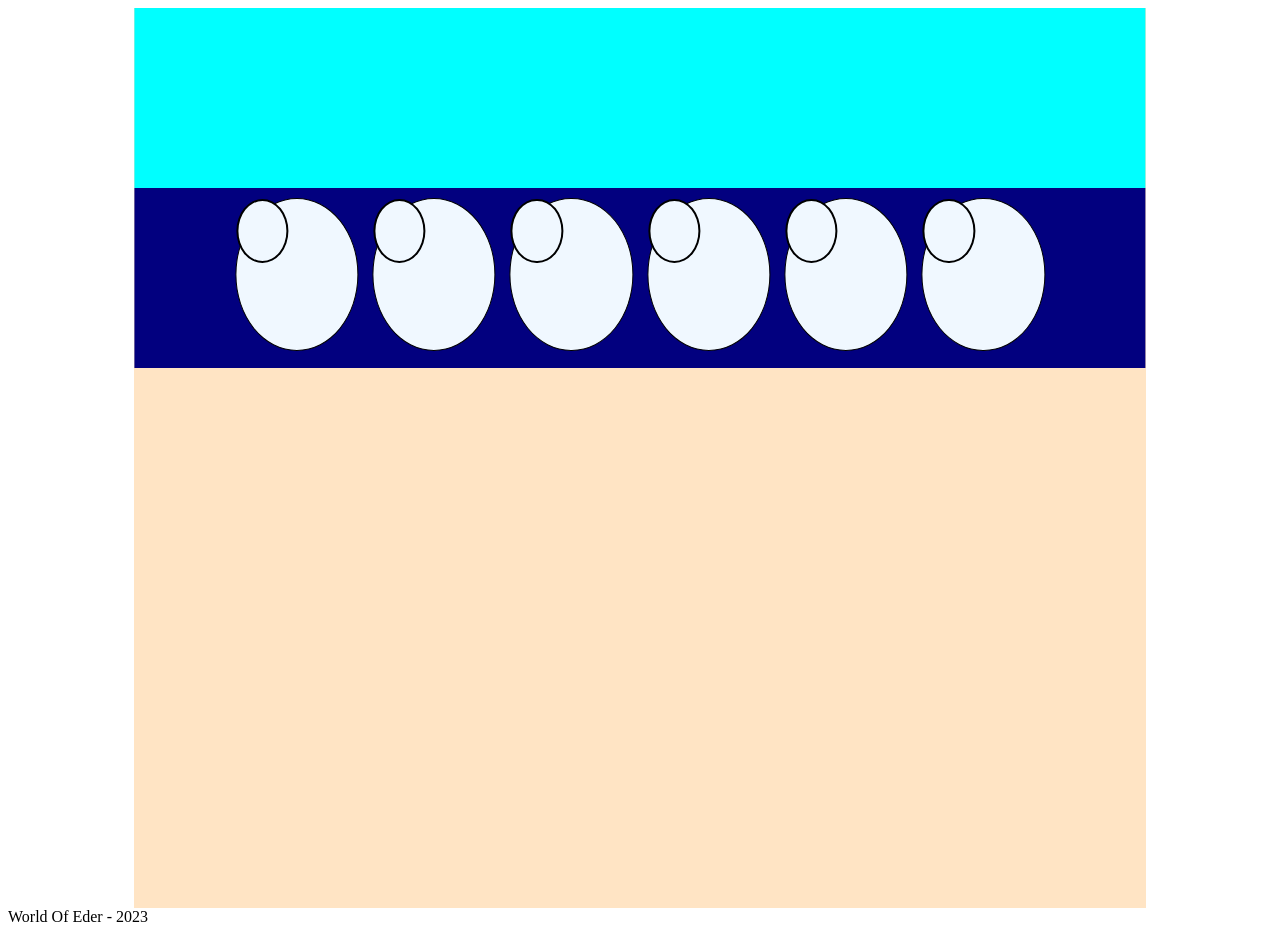
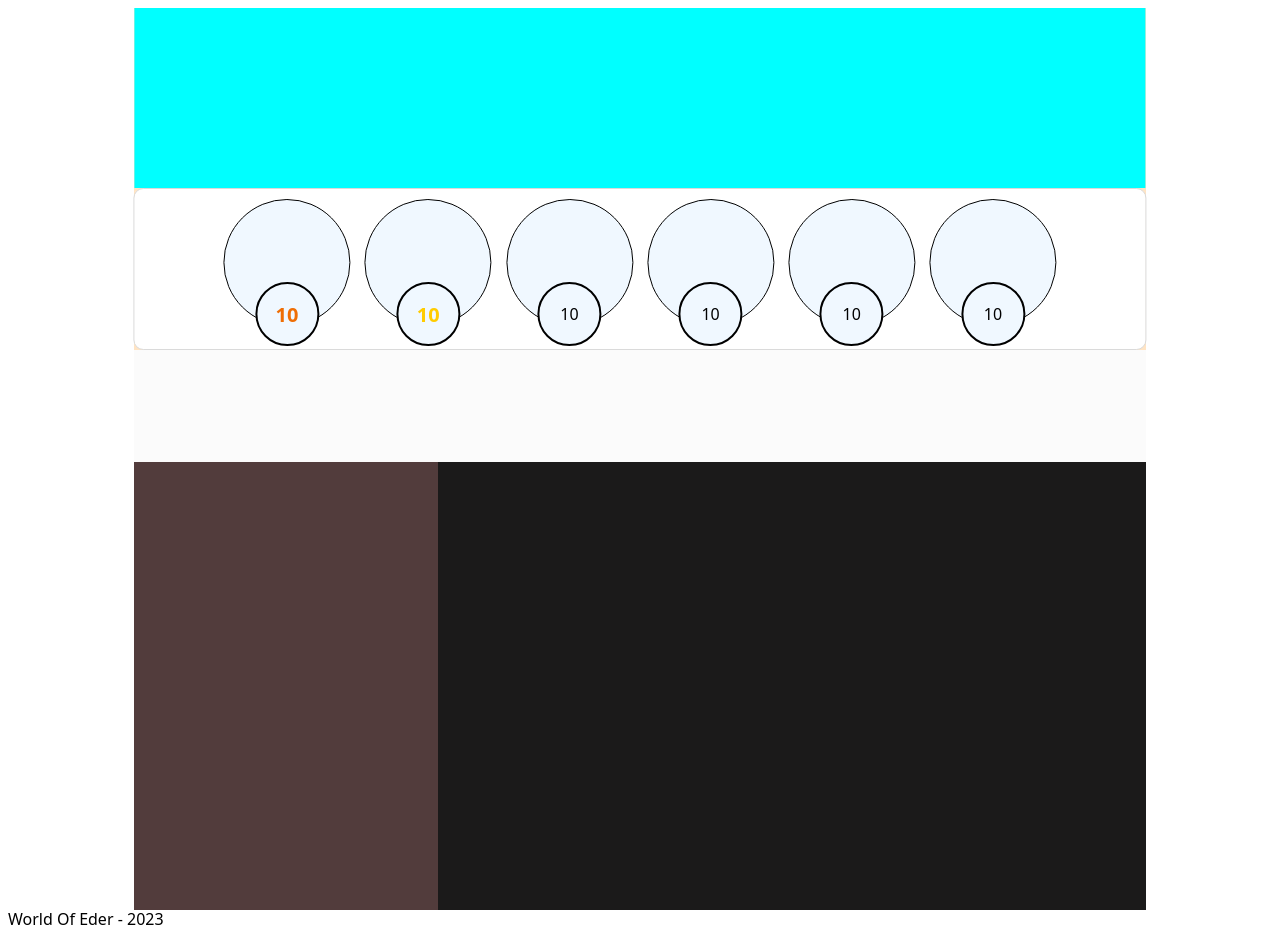
Before and after one commit to ayrtonmarinho/worldofedersite, a website: page charactersheet.html in a window 1280 px wide. Drawn offline with Linux system fonts and the light colour scheme.

Commit message:
schema inicial

```diff
--- a/charactersheet.html
+++ b/charactersheet.html
@@ -12,26 +12,41 @@
     <main class="main">
       <div id="principal"></div>
       <div id="atributos">
-        <div class="atrb_box">
-          <div class="atrb_mod_box"></div>
+        <div class="atrb_mod_box">
+          <div class="atrb_box"><p id="forca">10</p></div>
         </div>
-        <div class="atrb_box">
-          <div class="atrb_mod_box"></div>
+        <div class="atrb_mod_box">
+          <div class="atrb_box">
+            <p id="destreza">10</p>
+          </div>
         </div>
-        <div class="atrb_box">
-          <div class="atrb_mod_box"></div>
+        <div class="atrb_mod_box">
+          <div class="atrb_box">
+            <p id="constituicao">10</p>
+          </div>
         </div>
-        <div class="atrb_box">
-          <div class="atrb_mod_box"></div>
+        <div class="atrb_mod_box">
+          <div class="atrb_box">
+            <p id="inteligencia">10</p>
+          </div>
         </div>
-        <div class="atrb_box">
-          <div class="atrb_mod_box"></div>
+        <div class="atrb_mod_box">
+          <div class="atrb_box">
+            <p id="sabedoria">10</p>
+          </div>
         </div>
-        <div class="atrb_box">
-          <div class="atrb_mod_box"></div>
+        <div class="atrb_mod_box">
+          <div class="atrb_box"><p id="carisma">10</p></div>
         </div>
       </div>
-      <div id="b2"></div>
+      <div id="b2">
+        <div id="p1">
+          <div id="p1_status_combate"></div>
+          <div id="p1_pericias"></div>
+          <div id="p1_arma_inventario"></div>
+        </div>
+        <div id="p2"></div>
+      </div>
     </main>
 
     <footer>World Of Eder - 2023</footer>
--- a/css/character-sheet.css
+++ b/css/character-sheet.css
@@ -1,5 +1,5 @@
-root {
-
+body{
+    font-family: system-ui, -apple-system, BlinkMacSystemFont, 'Segoe UI', Roboto, Oxygen, Ubuntu, Cantarell, 'Open Sans', 'Helvetica Neue', sans-serif;
 }
 
 .main{
@@ -24,34 +24,93 @@ root {
 
 #atributos{
     width: 100%;
-    height: 20%;
+    height: 160px;
     margin: auto;
     position: relative; /* ou relative, dependendo do caso */
     top: 0;
     left: 50%;
     transform: translateX(-50%);
-    background-color: rgb(2, 0, 127);
+    background-color: rgb(255, 255, 255);
     display: block;
     text-align: center;
+    border: 0.5px solid;
+    border-radius: 10px;
+    border-color: rgb(218, 218, 218);
 }
 
-.atrb_box{
+.atrb_mod_box{
     display: inline-block;
-    width: 12%;
-    height: 84%;
+    width: 125px;
+    height: 125px;
     border: 1px solid;
     border-color: black;
     background-color: aliceblue;
     border-radius: 100%;
+    align-items: baseline;
     margin: 10px 5px 10px 5px;
+    position: relative;
 }
-.atrb_mod_box{
-    display: block;
-    width: 40%;
-    height: 40%;
+.atrb_box{
+    position:absolute;
+    width: 60px;
+    height: 60px;
+    top: 40%;
+    left: 50%;
+    transform: translate(-50%, 50%);
     border: 2px solid;
-    position: inherit;
     border-color: black;
     background-color: aliceblue;
     border-radius: 50%;
+    display: flex;
+    justify-content: center;
+    align-items: center;
 }
+
+/*ATRIBUTOS*/
+#forca{
+    font-size: 20px;
+    font-weight: bold;
+    color: rgb(239, 110, 5);
+    text-align: center;
+}
+
+#destreza{
+    font-size: 20px;
+    font-weight: bold;
+    color: rgb(255, 204, 0);
+    text-align: center;
+}
+
+/*TELAS SECUNDARIAS*/
+#b2 {
+    width: 100%;
+    height: 560px;
+
+}
+#p1 {
+    display: block;
+    width: 100%;
+    height: 100%;
+    background-color: rgb(27, 26, 26);
+}
+
+#p1_status_combate {
+    display: block;
+    width: 100%;
+    height: 20%;
+    background-color: rgb(251, 251, 251);
+}
+
+#p1_pericias {
+    display: block;
+    width: 30%;
+    height: 80%;
+    background-color: rgb(82, 60, 60);
+}
+
+#p2 {
+    display: none;
+    width: 100%;
+    height: 100%;
+    background-color: rgb(244, 0, 0);
+}
```
